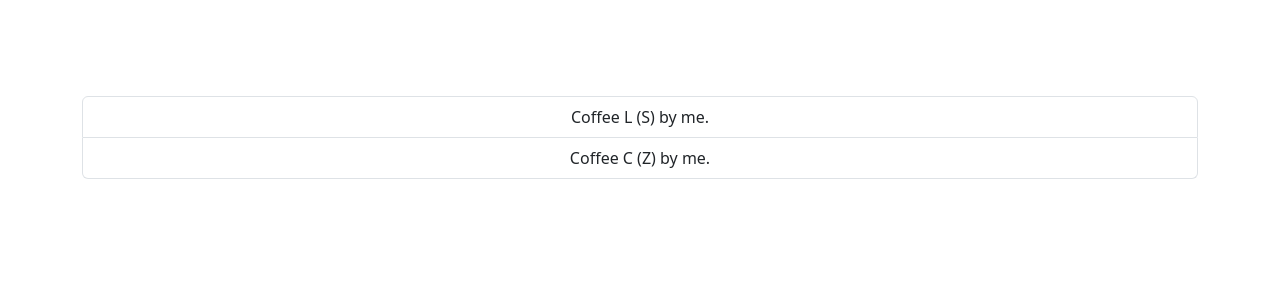
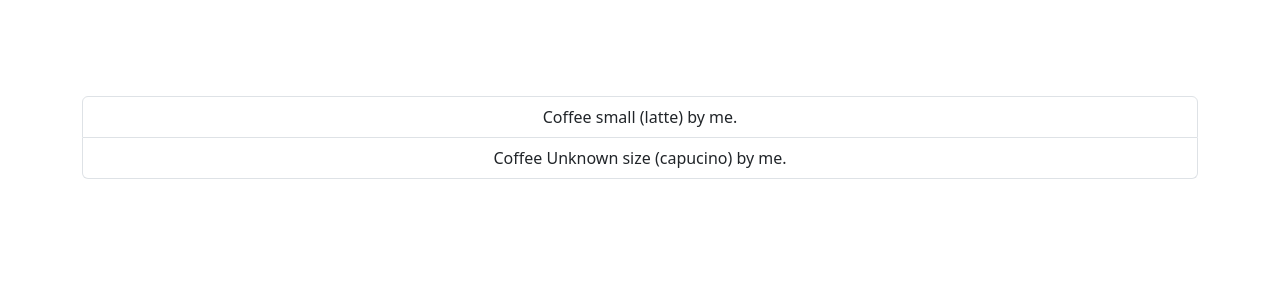
Before and after one commit to shnela/BnBCoffeeShop, a Flask app: page /orders/coffee in a window 1280 px wide. Shown: the part 56-356 px from the top of the page. Run offline with Flask 2, Linux system fonts and the light colour scheme; data comes from the database, SQL or seed files in the repository; both versions use the stored data as it was after the commit; some libraries are stand-ins or nearby versions.

Commit message:
better model name

```diff
--- a/coffee_shop/models.py
+++ b/coffee_shop/models.py
@@ -1,9 +1,27 @@
 # https://flask-sqlalchemy.palletsprojects.com/en/2.x/quickstart/#a-minimal-application
 from . import db
 
+
+COFFEE_SIZES = {
+    'S': 'small',
+    'L': 'large',
+    'XL': 'x-large',
+}
+COFFEE_TYPE = {
+    'L': 'latte',
+    'C': 'capucino',
+    'A': 'americana',
+    'E': 'espresso',
+}
 
 class CoffeeOrder(db.Model):
     id = db.Column(db.Integer, primary_key=True)
     coffee_size = db.Column(db.String(3))
     coffee_type = db.Column(db.String(3))
     customer_username = db.Column(db.String(80), nullable=False)
+
+    def coffe_size_display_name(self):
+        return COFFEE_SIZES.get(self.coffee_size, "Unknown size")
+
+    def coffe_type_display_name(self):
+        return COFFEE_TYPE.get(self.coffee_type, "Unknown type")
--- a/coffee_shop/orders/forms.py
+++ b/coffee_shop/orders/forms.py
@@ -1,19 +1,12 @@
 from flask_wtf import FlaskForm
-from wtforms import SubmitField, FileField, StringField, SelectField
-from wtforms.validators import DataRequired, ValidationError
+# https://wtforms.readthedocs.io/en/3.0.x/fields/#basic-fields
+from wtforms import SubmitField, StringField, SelectField
+from wtforms.validators import DataRequired
 
 
-COFFEE_SIZES = (
-    ('S', 'small'),
-    ('L', 'large'),
-    ('XL', 'x-large'),
-)
-COFFEE_TYPE = (
-    ('L', 'latte'),
-    ('C', 'capucino'),
-    ('A', 'americana'),
-    ('E', 'espresso'),
-)
+from ..models import COFFEE_SIZES, COFFEE_TYPE
+
+
 
 class OrderCoffeeForm(FlaskForm):
     coffee_size = SelectField(
--- a/coffee_shop/orders/templates/coffee_orders.html
+++ b/coffee_shop/orders/templates/coffee_orders.html
@@ -4,7 +4,7 @@
   <ul class="list-group">
     {% for order in coffee_orders %}
         <li class="list-group-item">
-            Coffee {{ order.coffee_type }} ({{ order.coffee_size }})
+            Coffee {{ order.coffe_size_display_name() }} ({{ order.coffe_type_display_name() }})
             by {{ order.customer_username }}.
         </li>
     {% endfor %}
```
Also changed, not shown: test.db.
